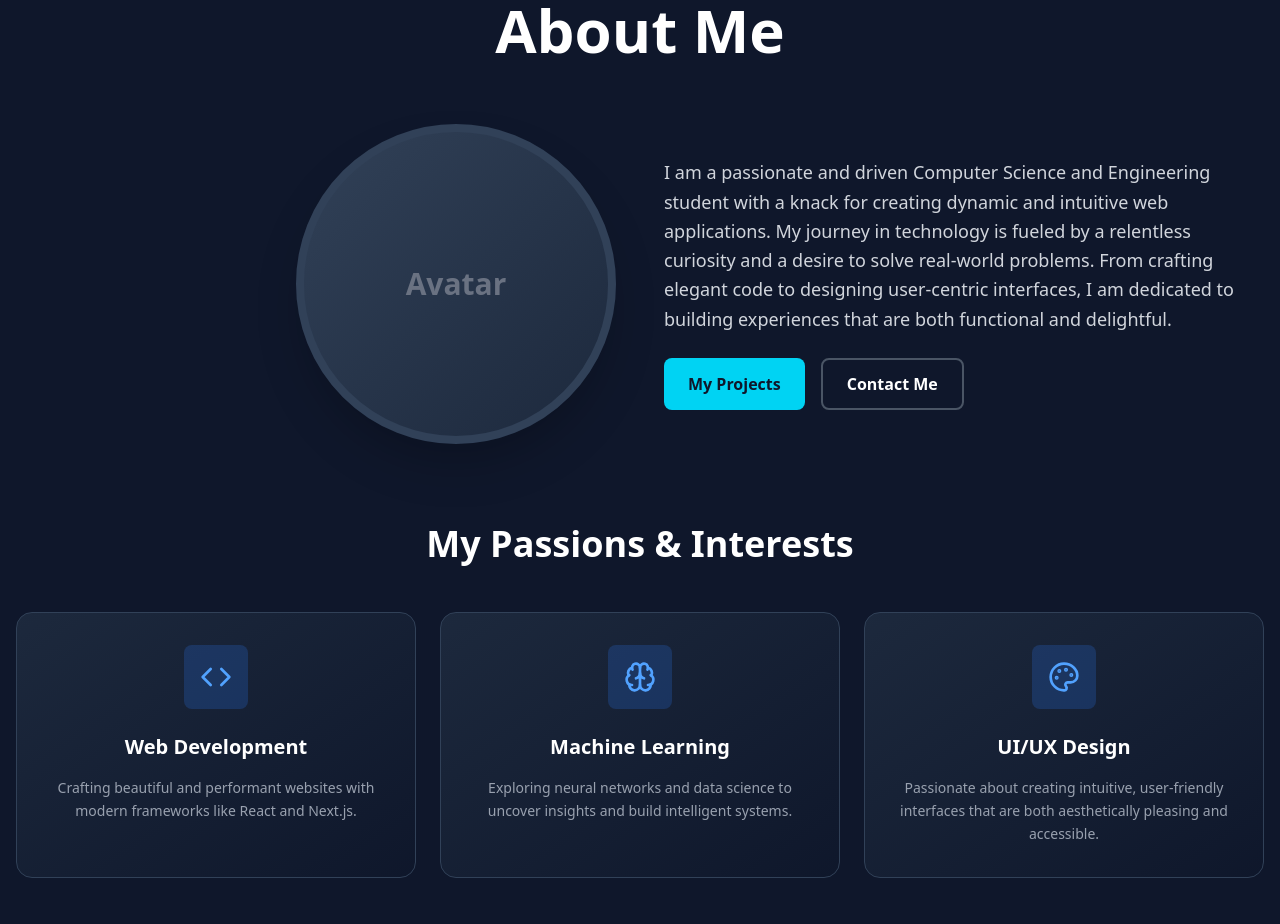
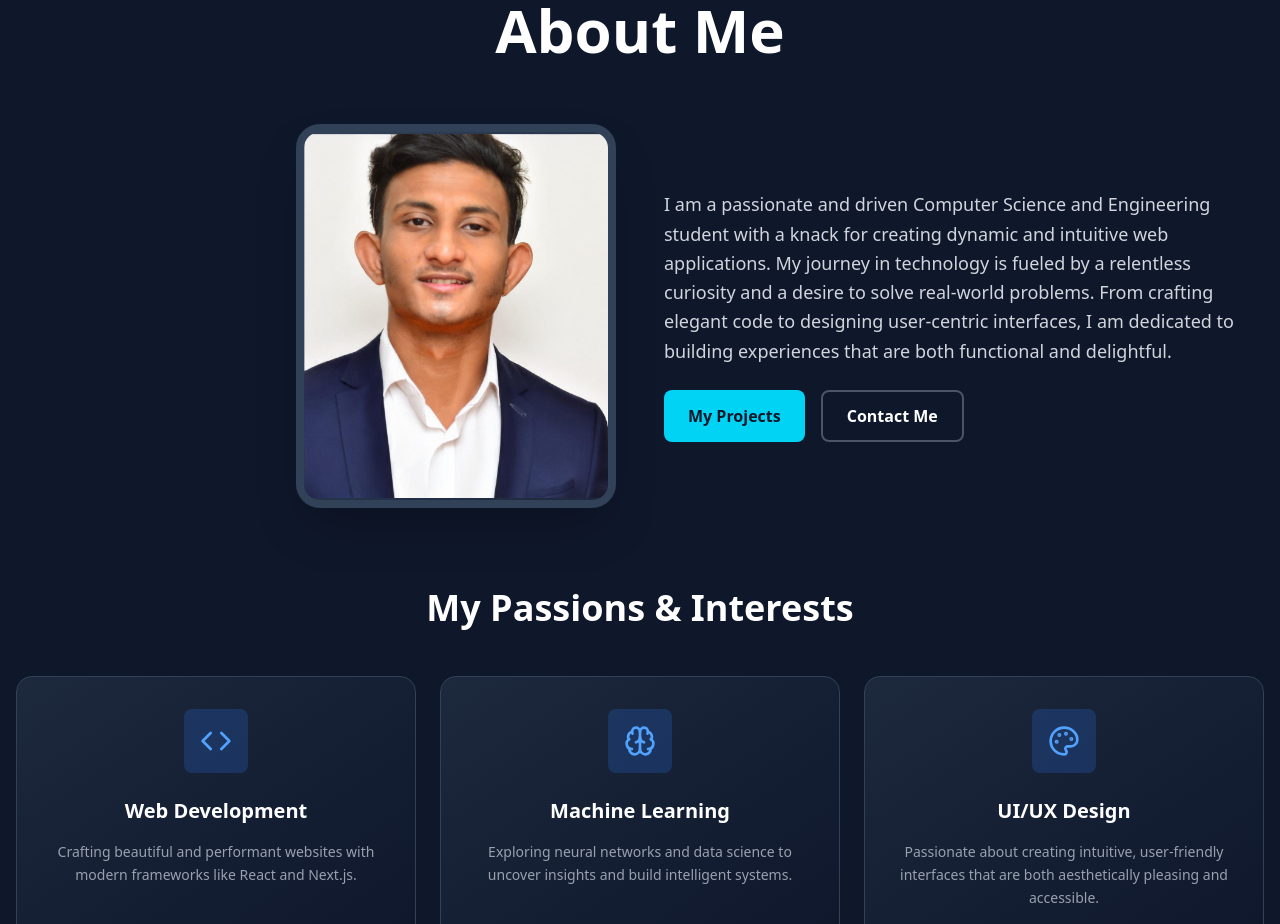
Before and after one commit to Mayaz120102/protflio, a React (Vite) app in the folder protfolio/: page / in a window 1280 px wide. Shown: the part 880-1804 px from the top of the page. Built offline with nearby package versions, Linux system fonts and the light colour scheme.

Commit message:
pfp updated

```diff
--- a/protfolio/src/components/About.jsx
+++ b/protfolio/src/components/About.jsx
@@ -1,25 +1,26 @@
-import React from 'react';
-import { Code, Brain, Palette } from 'lucide-react';
+import React from "react";
+import { Code, Brain, Palette } from "lucide-react";
+import image from "../assets/abrarmayazpp.png";
 
 const About = ({ scrollToSection }) => {
   const interests = [
     {
       icon: <Code size={32} className="text-blue-400" />,
-      title: 'Web Development',
+      title: "Web Development",
       description:
-        'Crafting beautiful and performant websites with modern frameworks like React and Next.js.',
+        "Crafting beautiful and performant websites with modern frameworks like React and Next.js.",
     },
     {
       icon: <Brain size={32} className="text-blue-400" />,
-      title: 'Machine Learning',
+      title: "Machine Learning",
       description:
-        'Exploring neural networks and data science to uncover insights and build intelligent systems.',
+        "Exploring neural networks and data science to uncover insights and build intelligent systems.",
     },
     {
       icon: <Palette size={32} className="text-blue-400" />,
-      title: 'UI/UX Design',
+      title: "UI/UX Design",
       description:
-        'Passionate about creating intuitive, user-friendly interfaces that are both aesthetically pleasing and accessible.',
+        "Passionate about creating intuitive, user-friendly interfaces that are both aesthetically pleasing and accessible.",
     },
   ];
 
@@ -39,12 +40,14 @@ const About = ({ scrollToSection }) => {
           <div className="flex justify-center md:justify-end">
             <div className="relative group">
               {/* Replace the placeholder with an actual image */}
-              <div className="w-64 h-64 sm:w-80 sm:h-80 rounded-full bg-gradient-to-br from-slate-700 to-slate-800 flex items-center justify-center border-8 border-slate-700 shadow-2xl transition-transform group-hover:scale-105 overflow-hidden">
+              <div className="w-64 h-80 sm:w-80 sm:h-96 rounded-3xl bg-gradient-to-br from-slate-700 to-slate-800 flex items-center justify-center border-8 border-slate-700 shadow-2xl transition-transform group-hover:scale-105 overflow-hidden">
                 {/* To add your image, replace the span with: */}
-                {/* <img src="/avatar.jpg" alt="Profile" className="w-full h-full object-cover" /> */}
-                <span className="text-3xl text-gray-500 font-semibold">
-                  Avatar
-                </span>
+                <img
+                  src={image}
+                  alt="Profile"
+                  className="w-full h-full object-contain"
+                />
+
               </div>
               <div className="absolute inset-0 rounded-full bg-cyan-400/20 blur-2xl -z-10 group-hover:bg-cyan-400/30 transition-all"></div>
             </div>
@@ -62,13 +65,13 @@ const About = ({ scrollToSection }) => {
             </p>
             <div className="flex flex-wrap gap-4">
               <button
-                onClick={() => scrollToSection('projects')}
+                onClick={() => scrollToSection("projects")}
                 className="bg-cyan-400 text-slate-900 px-6 py-3 rounded-lg font-semibold hover:bg-cyan-300 transition-all hover:scale-105 hover:shadow-lg hover:shadow-cyan-400/50"
               >
                 My Projects
               </button>
               <button
-                onClick={() => scrollToSection('contact')}
+                onClick={() => scrollToSection("contact")}
                 className="border-2 border-gray-600 px-6 py-3 rounded-lg font-semibold text-white hover:border-cyan-400 hover:text-cyan-400 transition-all hover:scale-105"
               >
                 Contact Me
@@ -88,7 +91,7 @@ const About = ({ scrollToSection }) => {
               <div
                 key={index}
                 className={`group bg-gradient-to-br from-slate-800 to-slate-900 p-8 rounded-2xl border border-slate-700 hover:border-cyan-400/50 transition-all hover:scale-105 hover:shadow-xl hover:shadow-cyan-400/20 ${
-                  index === 2 ? 'sm:col-span-2 lg:col-span-1' : ''
+                  index === 2 ? "sm:col-span-2 lg:col-span-1" : ""
                 }`}
               >
                 <div className="flex justify-center mb-6">
```
